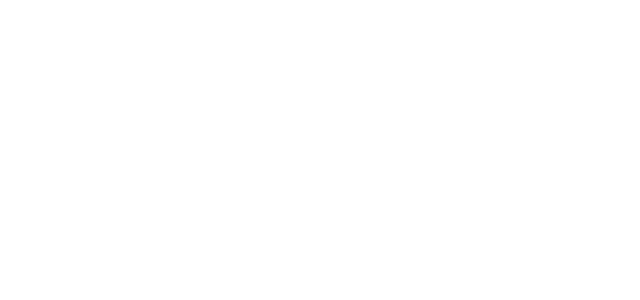
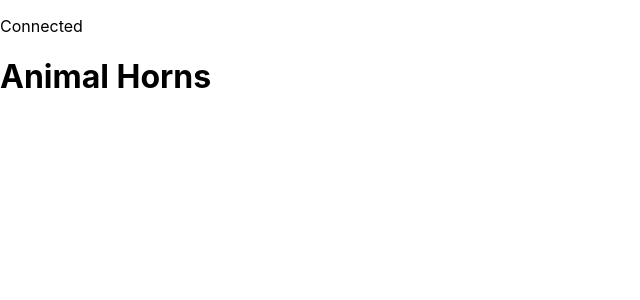
Before and after one commit to eriksavage/horned-animals, a React (Create React App) app: page / in a window 1280 px wide. Shown: the top 300 px of the page, without its empty margins (0-640 px from the left). Built offline with nearby package versions, Linux system fonts and the light colour scheme; the HTML template or start-up script is replaced by a standard one.

Commit message:
creates Header component

```diff
--- a/src/App.js
+++ b/src/App.js
@@ -1,10 +1,12 @@
 import React, { Component } from 'react'
+import Header from './Header.js';
 
 export default class App extends Component {
   render() {
     return (
       <div>
-
+        <p>Connected</p>
+        <Header />
       </div>
     )
   }
--- /dev/null
+++ b/src/Header.js
@@ -0,0 +1,11 @@
+import { Component } from "react";
+
+class Header extends Component {
+    render(){
+        return (
+            <h1>Animal Horns</h1>
+        )
+    }
+}
+
+export default Header;
```
